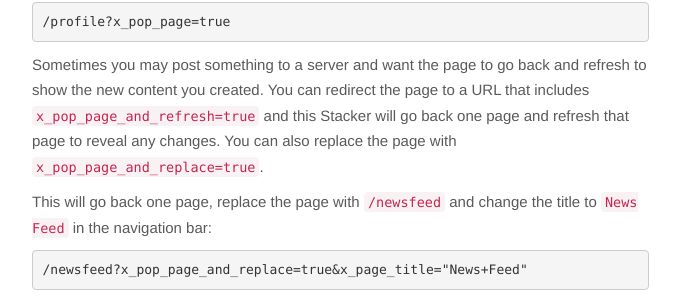
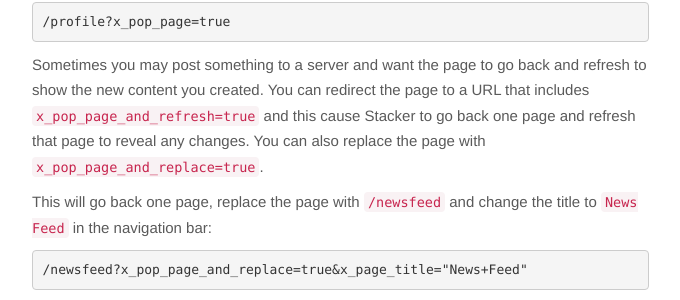
Before and after one commit to lokimeyburg/Stacker, a Jekyll site: the page built from docs/url-structure.md, in a window 1280 px wide and 900 px high, scrolled down 1676 px. Shown: the part 153-453 px from the top of the window, without its empty margins (138-818 px from the left). Built offline with Jekyll 4.4.1, drawn with Linux system fonts in a browser that asks for light colours; nearby versions of some CDN libraries; Markdown is read by kramdown in place of the engine named in the settings.

Commit message:
Typos and grammer

````diff
--- a/docs/url-structure.md
+++ b/docs/url-structure.md
@@ -64,7 +64,7 @@ You can go back one page by specifying `x_pop_page=true`.
 /profile?x_pop_page=true
 ```
 
-Sometimes you may post something to a server and want the page to go back and refresh to show the new content you created. You can redirect the page to a URL that includes `x_pop_page_and_refresh=true` and this Stacker will go back one page and refresh that page to reveal any changes. You can also replace the page with `x_pop_page_and_replace=true`.
+Sometimes you may post something to a server and want the page to go back and refresh to show the new content you created. You can redirect the page to a URL that includes `x_pop_page_and_refresh=true` and this cause Stacker to go back one page and refresh that page to reveal any changes. You can also replace the page with `x_pop_page_and_replace=true`.
 
 This will go back one page, replace the page with `/newsfeed` and change the title to `News Feed` in the navigation bar:
 
````
Also changed, not shown: docs/custom-actions.md (+1 -1 lines), docs/custom-buttons.md (+1 -1 lines), docs/html-best-practices.md (+2 -2 lines), docs/javascript-bridge.md (+3 -3 lines), docs/theming.md (+1 -1 lines).
